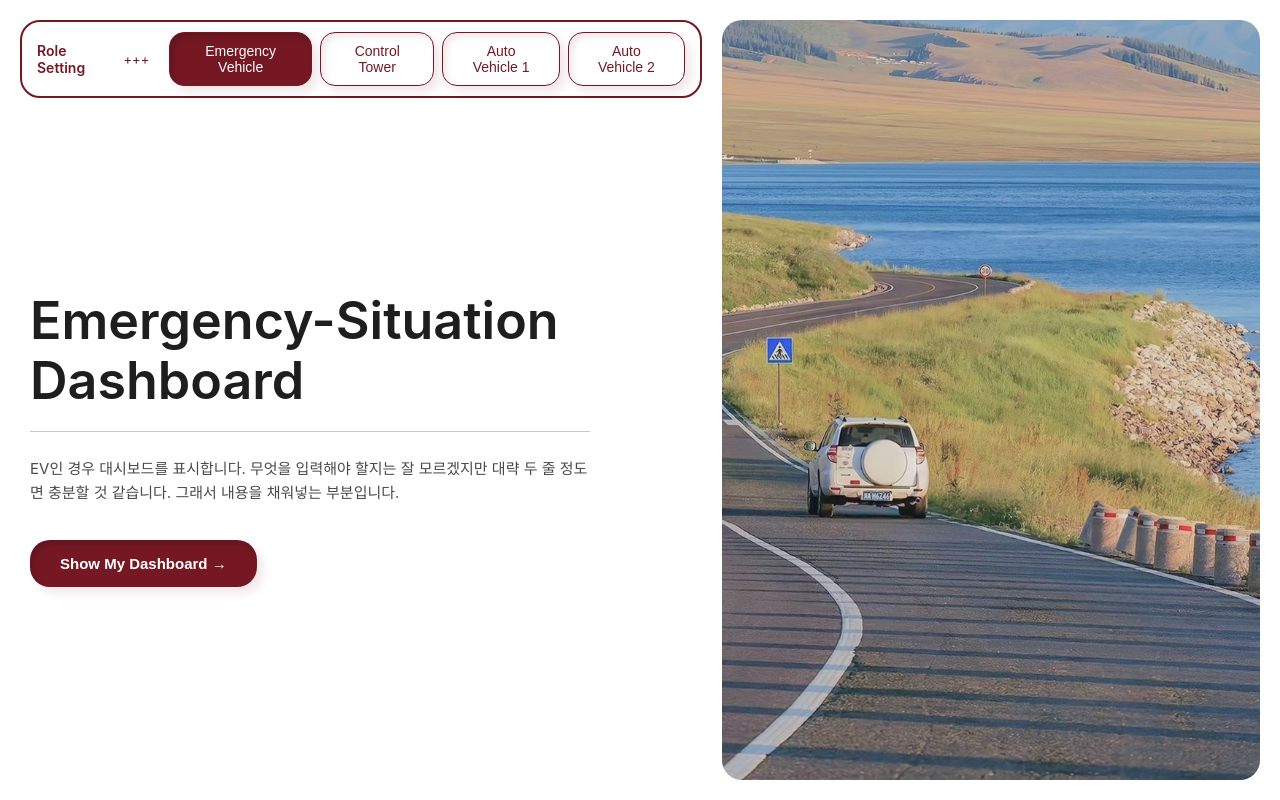
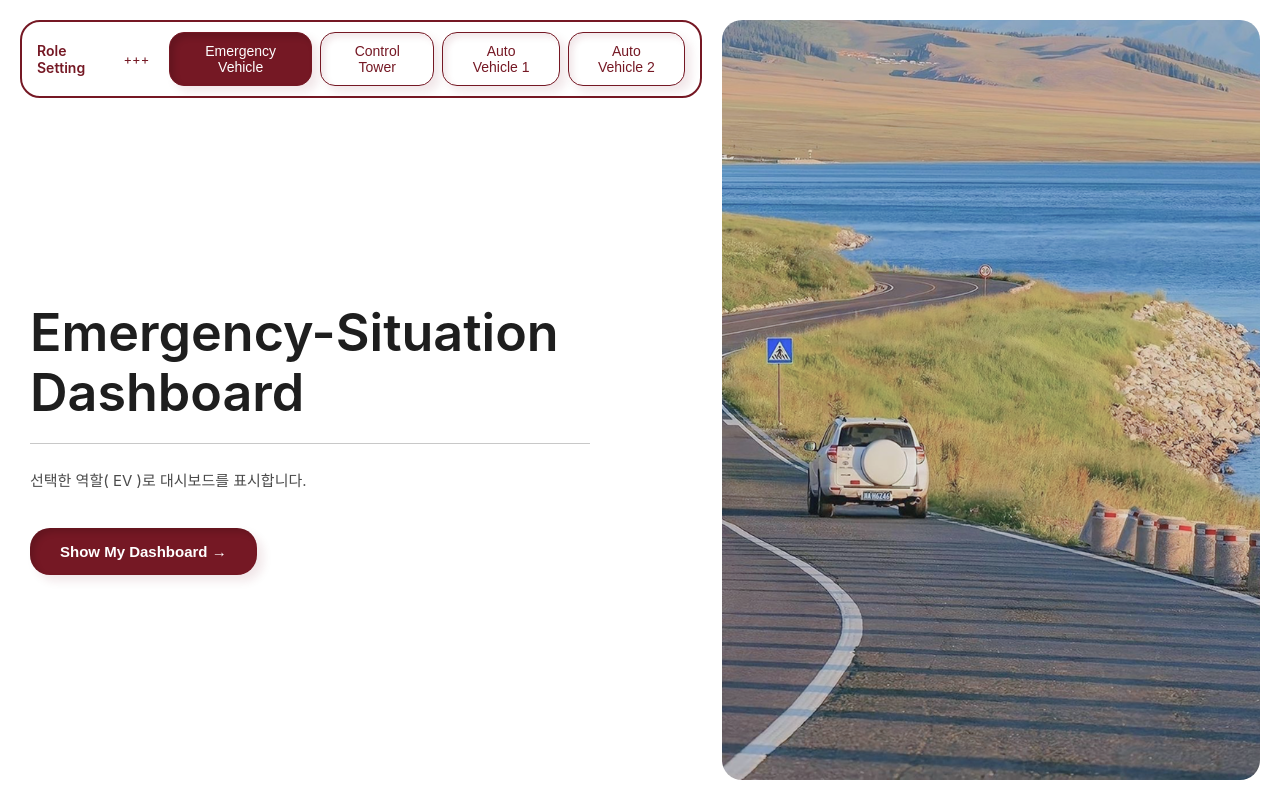
Before and after one commit to 2025-Fall-Network-Capstone/Network-Capstone-front, a React (Vite) app: page / in a window 1280 px wide. Built offline with nearby package versions, Linux system fonts and the light colour scheme.

Commit message:
feat: CONTROL에서 'Show My Dashboard' 클릭 시 2초 후 시작 신호 전송 기능 추가

```diff
--- a/src/pages/MainPage.jsx
+++ b/src/pages/MainPage.jsx
@@ -174,18 +174,21 @@ function MainPage() {
       }
     }, role);
 
-    // CONTROL 시작 신호
-    const sendControlStart = () => {
-      if (role !== "CONTROL") return;
+    // CONTROL 시작 신호 (RoleLandingPage → Show My Dashboard 버튼 트리거)
+    useEffect(() => {
+      if (role === "CONTROL" && startSignal) {
+        setTimeout(() => {
+          mainSocketRef.current.emit("control_start", {
+            role: "CONTROL",
+            timestamp: Date.now(),
+          });
+          console.log("[CONTROL] control_start signal sent after dashboard open");
+        }, 2000);
 
-      setTimeout(() => {
-        mainSocket.emit("control_start", {
-          role: "CONTROL",
-          timestamp: Date.now(),
-        });
-        console.log("[CONTROL] control_start signal sent");
-      }, 2000);
-    };
+        setStartSignal(false); // 한 번만 실행되도록
+      }
+    }, [startSignal, role]);
+
 
 
     return () => {
--- a/src/pages/RoleLandingPage_he.jsx
+++ b/src/pages/RoleLandingPage_he.jsx
@@ -6,10 +6,15 @@ import { useContext } from "react";
 import { RoleContext } from "../context/RoleContext.jsx";
 
 function RoleLandingPage() {
-  const { role, setRole } = useContext(RoleContext);
+  const { role, setRole, setStartSignal } = useContext(RoleContext);
   const navigate = useNavigate();
 
   const goToMainPage = () => {
+    // CONTROL일 때만 시작 신호 플래그 설정
+    if (role === "CONTROL") {
+      setStartSignal(true);
+    }
+
     navigate("/main");
   };
 
@@ -17,7 +22,7 @@ function RoleLandingPage() {
     <div className="landing-root-h">
       <div className="landing-all-h">
         <div className="landing-container-h">
-          {/* NAVIGATION BAR */}
+
           <header className="nav-bar-h">
             <span className="nav-label-h">Role Setting</span>
             <span className="nav-divider-h">+++</span>
@@ -25,45 +30,48 @@ function RoleLandingPage() {
             <div className="role-tab-wrapper-h">
               <button
                 className={`role-tab-h ${role === "EV" ? "active-h" : ""}`}
-                onClick={() => setRole("EV")}>
+                onClick={() => setRole("EV")}
+              >
                 Emergency Vehicle
               </button>
+
               <button
                 className={`role-tab-h ${role === "CONTROL" ? "active-h" : ""}`}
-                onClick={() => setRole("CONTROL")}>
+                onClick={() => setRole("CONTROL")}
+              >
                 Control Tower
               </button>
+
               <button
                 className={`role-tab-h ${role === "AV1" ? "active-h" : ""}`}
-                onClick={() => setRole("AV1")}>
+                onClick={() => setRole("AV1")}
+              >
                 Auto Vehicle 1
               </button>
+
               <button
                 className={`role-tab-h ${role === "AV2" ? "active-h" : ""}`}
-                onClick={() => setRole("AV2")}>
+                onClick={() => setRole("AV2")}
+              >
                 Auto Vehicle 2
               </button>
             </div>
           </header>
 
-          {/* CONTENT AREA */}
           <section className="content-h">
             <div className="title-des-content-h">
-              {/* TITLE */}
               <h1 className="landing-title-h">
                 Emergency-Situation
                 <br />
                 Dashboard
               </h1>
 
-              {/* DESCRIPTION */}
               <p className="landing-desc-h">
-                {role}인 경우 대시보드를 표시합니다. 무엇을 입력해야 할지는 잘 모르겠지만 대략 두 줄
-                정도면 충분할 것 같습니다. 그래서 내용을 채워넣는 부분입니다.
+                선택한 역할( {role} )로 대시보드를 표시합니다.
               </p>
             </div>
 
-            {/* BUTTON */}
+            {/* ★ 이 버튼을 눌러야 시작 신호가 전송됨 */}
             <button onClick={goToMainPage} className="landing-btn-h">
               Show My Dashboard →
             </button>
```
